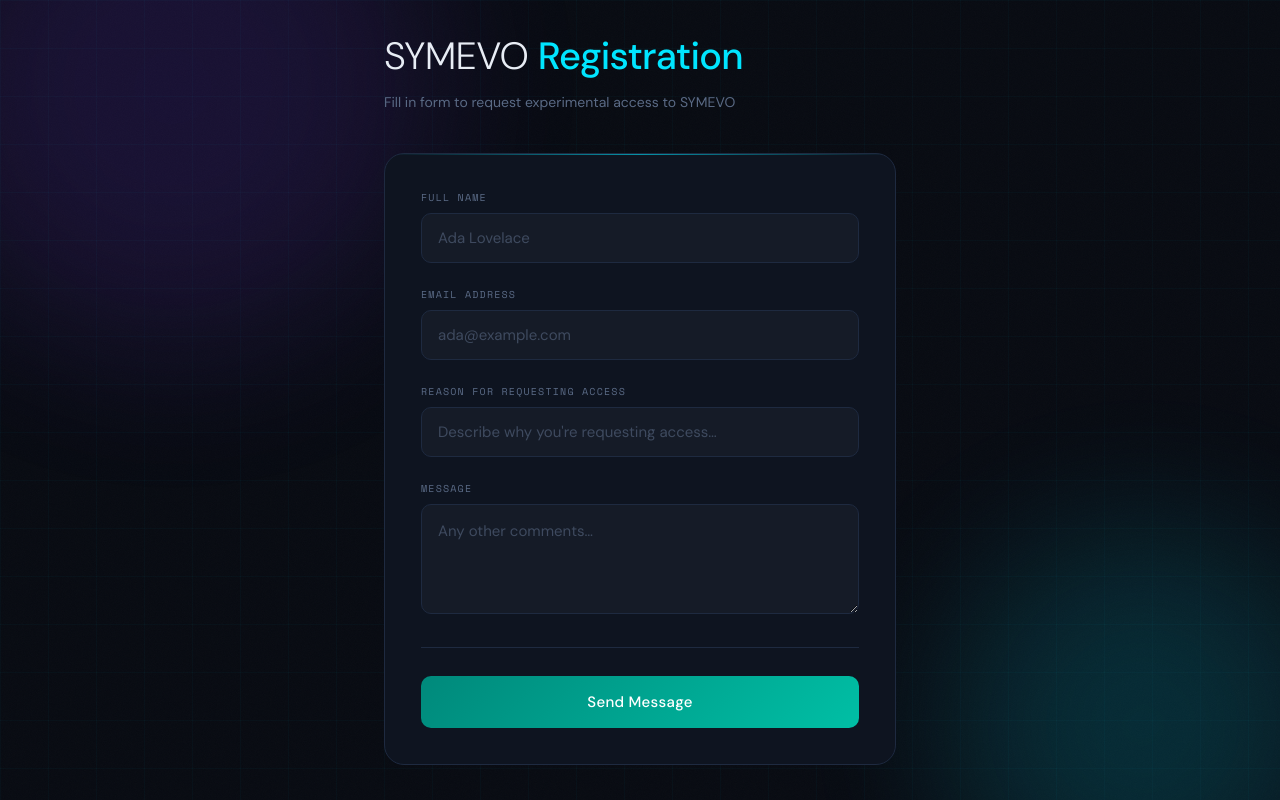
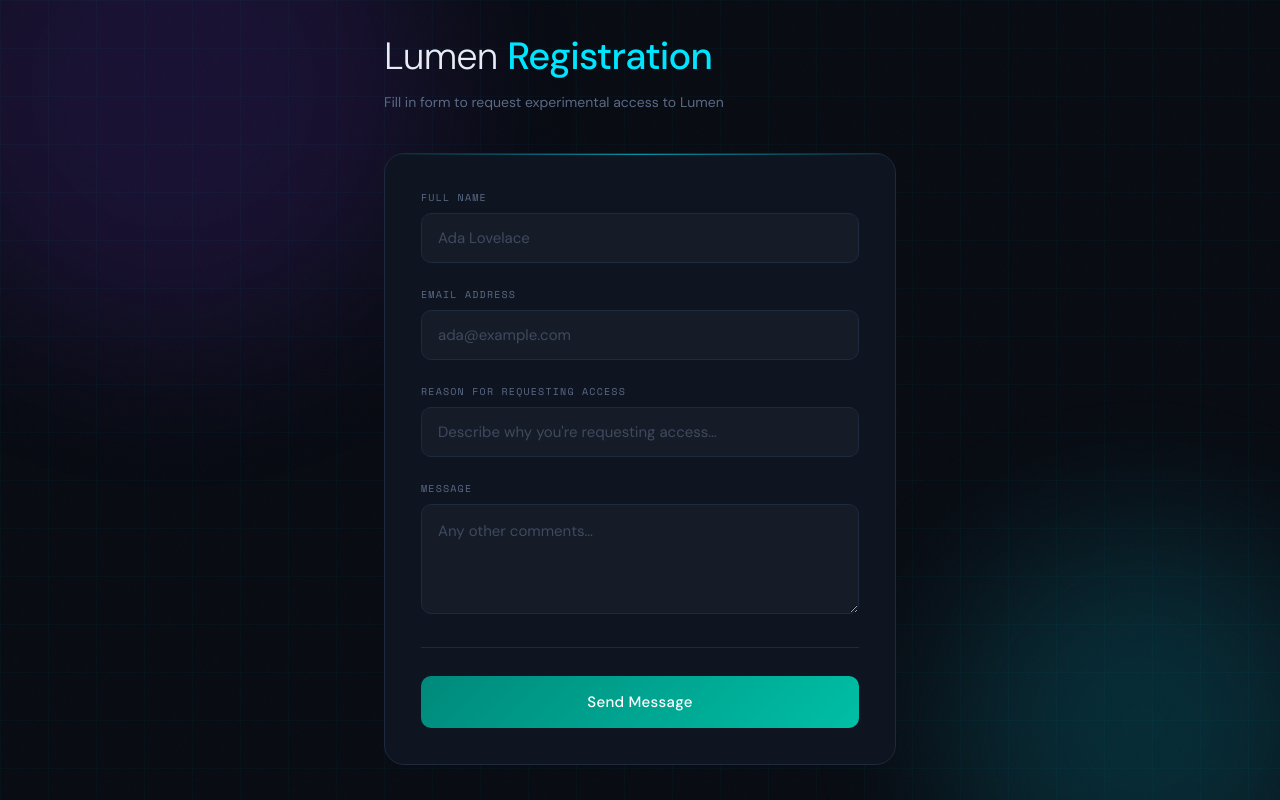
Before and after one commit to machinelearning2014/machinelearning2014.github.io, a plain HTML site: page index.html in a window 1280 px wide. Drawn offline with nearby package versions, Linux system fonts and the light colour scheme.

Commit message:
Change title and subtitle from SYMEVO to Lumen

```diff
--- a/index.html
+++ b/index.html
@@ -360,8 +360,8 @@
 <div class="container">
   <div class="header">
 
-    <h1>SYMEVO <span>Registration</span></h1>
-    <p class="subtitle">Fill in form to request experimental access to SYMEVO</p>
+    <h1>Lumen <span>Registration</span></h1>
+    <p class="subtitle">Fill in form to request experimental access to Lumen</p>
   </div>
 
   <div class="card">
```
